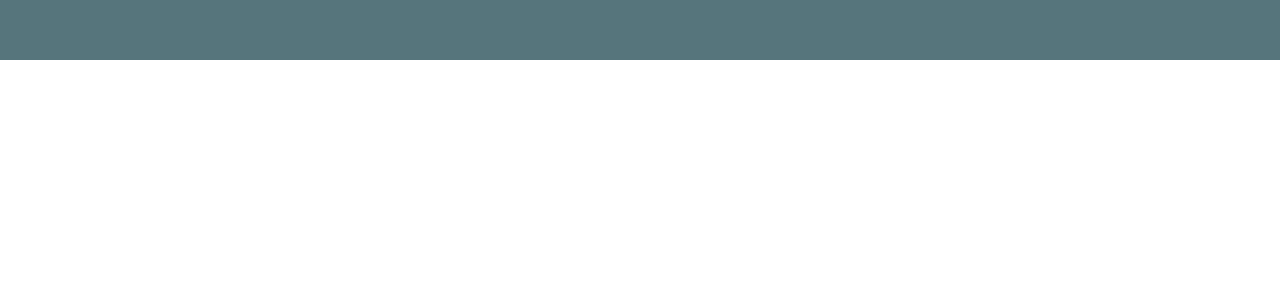
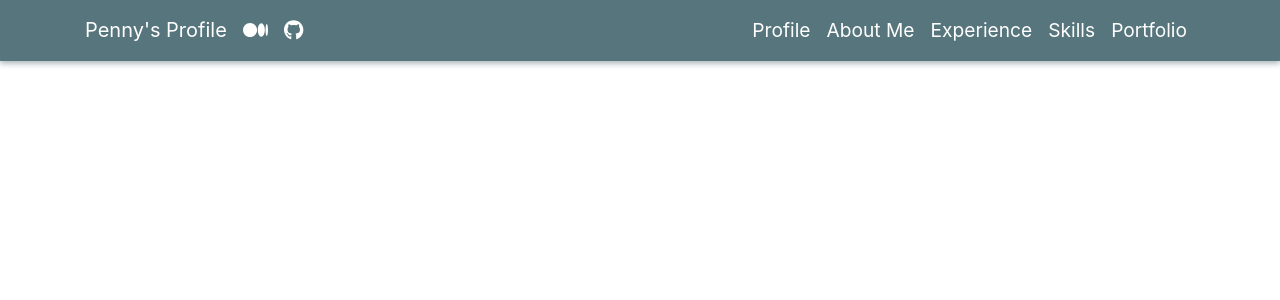
Before and after one commit to pennypan0111/PennyProfile, a Vue app in the folder vue-profile/: page / in a window 1280 px wide. Before the commit this address had no page. Shown: the top 300 px of the page. Built offline with nearby package versions, Linux system fonts and the light colour scheme; what vue-sweetalert2 would draw is missing.

Commit message:
引用fontawesome套件、製作HeaderTop

```diff
--- a/vue-profile/package.json
+++ b/vue-profile/package.json
@@ -9,6 +9,12 @@
   },
   "dependencies": {
     "@element-plus/icons-vue": "^2.1.0",
+    "@fortawesome/fontawesome-svg-core": "^6.4.2",
+    "@fortawesome/free-brands-svg-icons": "^6.4.2",
+    "@fortawesome/free-regular-svg-icons": "^6.4.2",
+    "@fortawesome/free-solid-svg-icons": "^6.4.2",
+    "@fortawesome/vue-fontawesome": "^3.0.3",
+    "@popperjs/core": "^2.11.8",
     "axios": "^1.4.0",
     "bootstrap": "^4.6.2",
     "bootstrap-vue": "^2.23.1",
--- a/vue-profile/src/App.vue
+++ b/vue-profile/src/App.vue
@@ -1,7 +1,7 @@
 <script>
 import { RouterLink, RouterView } from 'vue-router'
 import SectionTitle from './components/SectionTitle.vue'
-
+import HeaderTop from './components/HeaderTop.vue'
 
 export default {
   data() {
@@ -10,6 +10,7 @@ export default {
     }
   },
   components:{
+    HeaderTop,
     SectionTitle
   }
 };
@@ -20,7 +21,8 @@ export default {
 
   <body>
 
-    <el-header></el-header>
+    <!-- <el-header></el-header> -->
+    <HeaderTop></HeaderTop>
 
   </body>
 
--- a/vue-profile/src/assets/main.css
+++ b/vue-profile/src/assets/main.css
@@ -19,6 +19,57 @@
 }
 .btn:focus{
   box-shadow: 0 0 0 0 rgba(0, 0, 0, 0);
+}
+
+/* ---------- HeaderTop ---------- */
+.bg-light{
+  background: var(--Primary-Default) !important;
+  position: fixed;
+  width: 100%;
+  box-shadow:  0 2px 6px 0 rgba(70, 94, 100, 0.28), 0 2px 6px 0 rgba(70, 94, 100, 0.28);
+  z-index: 10;
+}
+.navbar-light .navbar-nav .show > .nav-link, .navbar-light .navbar-nav .active > .nav-link, .navbar-light .navbar-nav .nav-link.show, .navbar-light .navbar-nav .nav-link.active{
+  color: var(--white_p);
+}
+.navbar-light .navbar-brand:hover, .navbar-light .navbar-brand:focus{
+  color: var(--white_p);
+}
+.navbar-light .navbar-brand{
+  color: var(--white_p);
+}
+.navbar-light .navbar-nav .nav-link{
+  color: var(--white_p);
+  font-size: 1.2rem;
+}
+.navbar-light .navbar-nav .nav-link:hover, .navbar-light .navbar-nav .nav-link:focus{
+  color: var(--Secondary-Default);
+}
+.navbar-collapse{
+  border-top: 2px solid rgba(255, 255, 255, 0.24);
+}
+.navbar-light .navbar-toggler{
+  border: 0 solid transparent;
+  color: var(--white_p);
+  font-size: 1.4rem;
+}
+.navbar-blog {
+  display: inline-block;
+  padding-top: 0.3125rem;
+  padding-bottom: 0.3125rem;
+  margin-right: 1rem;
+  font-size: 1.25rem;
+  line-height: inherit;
+  white-space: nowrap;
+  color: var(--white_p);
+}
+.navbar-blog:hover {
+  color: var(--Secondary-Default);
+}
+@media screen and (min-width:992px){
+  .navbar-collapse{
+    border-top: 0px solid transparent;
+  }
 }
 
 /* ---------- Profile ----------*/
@@ -45,9 +96,9 @@
   }
 }
 @media screen and (min-width:992px){
-  .AboutMe{
+  /* .AboutMe{
     height: 100vh;
-  }
+  } */
   .aboutMe-content{
     color: var(--white_p);
     font-size: 1.2rem;
@@ -98,9 +149,6 @@
 }
 
 /* ---------- Portfolio ----------*/
-.Portfolio{
-
-}
 .el-card__body img{
   width: 100%;
 }
--- a/vue-profile/src/components/HeaderTop.vue
+++ b/vue-profile/src/components/HeaderTop.vue
@@ -4,7 +4,49 @@
 
 
 <template>
+    <!-- <nav class="navbar navbar-expand-lg navbar-light bg-light">
+        <div class="container">
+            <a class="navbar-brand" href="/PennyProfile">Penny's Profile</a>
 
+
+                <div class="navbar-nav">
+                    <a class="nav-link mr-2" href="#"><font-awesome-icon icon="fa-brands fa-medium"/> Medium</a>
+                    <a class="nav-link" href="#"><font-awesome-icon icon="fa-brands fa-github"/> GitHub</a>
+                </div>
+
+        </div>
+    </nav> -->
+    <nav class="navbar navbar-expand-lg navbar-light bg-light">
+        <div class="container">
+            <div>
+                <a class="navbar-brand" href="/PennyProfile">Penny's Profile</a>
+                <a class="navbar-blog" href="https://medium.com/@panting0111" target="_blank"><font-awesome-icon icon="fa-brands fa-medium"/></a>
+                <a class="navbar-blog" href="https://github.com/pennypan0111" target="_blank"><font-awesome-icon icon="fa-brands fa-github"/></a>
+            </div>
+            <button class="navbar-toggler" type="button" data-toggle="collapse" data-target="#navbarNav" aria-controls="navbarNav" aria-expanded="false" aria-label="Toggle navigation">
+                <font-awesome-icon icon="fa-solid fa-bars" />
+            </button>
+            <div class="navbar-collapse justify-content-end" id="navbarNav">
+                <ul class="navbar-nav text-center">
+                    <li class="nav-item">
+                        <a class="nav-link" href="#">Profile</a>
+                    </li>
+                    <li class="nav-item">
+                        <a class="nav-link" href="#">About Me</a>
+                    </li>
+                    <li class="nav-item">
+                        <a class="nav-link" href="#">Experience</a>
+                    </li>
+                    <li class="nav-item">
+                        <a class="nav-link" href="#">Skills</a>
+                    </li>
+                    <li class="nav-item">
+                        <a class="nav-link" href="#">Portfolio</a>
+                    </li>
+                </ul>
+            </div>
+        </div>
+    </nav>
 </template>
 
 <style>
--- a/vue-profile/src/main.js
+++ b/vue-profile/src/main.js
@@ -2,18 +2,22 @@ import { createApp } from 'vue'
 import { createPinia } from 'pinia'
 import ElementPlus from 'element-plus'
 import VueSweetalert2 from 'vue-sweetalert2';
+import { library } from '@fortawesome/fontawesome-svg-core'
+import { FontAwesomeIcon } from '@fortawesome/vue-fontawesome'
+import { faMedium,faGithub  } from '@fortawesome/free-brands-svg-icons'
+import { faBars } from '@fortawesome/free-solid-svg-icons'
 
+import 'bootstrap/dist/js/bootstrap.bundle.min.js';
 import 'element-plus/dist/index.css'
 import 'sweetalert2/dist/sweetalert2.min.css';
 import 'bootstrap/dist/css/bootstrap.css'
 import 'bootstrap-vue/dist/bootstrap-vue.css'
 import './assets/main.css'
 
-
-
-
 import App from './App.vue'
 import router from './router'
+
+library.add(faMedium,faGithub,faBars )
 
 const app = createApp(App)
 
@@ -21,4 +25,5 @@ app.use(createPinia())
 app.use(router)
 app.use(ElementPlus)
 app.use(VueSweetalert2)
+app.component('font-awesome-icon', FontAwesomeIcon)
 app.mount('#app')
--- a/vue-profile/src/views/PennyProfileView.vue
+++ b/vue-profile/src/views/PennyProfileView.vue
@@ -29,7 +29,7 @@
     <section class="AboutMe">
         <div class="container">
             <SectionTitle class="title-secondary" #sectionTitle>ABOUT ME</SectionTitle>
-            <div class="aboutMe-content pt-5">
+            <div class="aboutMe-content">
                 畢業於靜宜大學-企業管理學系，曾任職行銷企劃，後因自我興趣使然，轉職為全職設計，主要以製作平面文宣(DM、海報)、印刷品發包、協助商品拍攝以及後續商品修圖為主。同時順應潮流的趨勢，嘗試自學影片的剪輯及後製，也曾有幸接到Youtuber影片剪輯後製的經驗。
                 <br/>
                 <br/>
```
Also changed, not shown: 1 other file (tests, documents, lock files or other folders).
